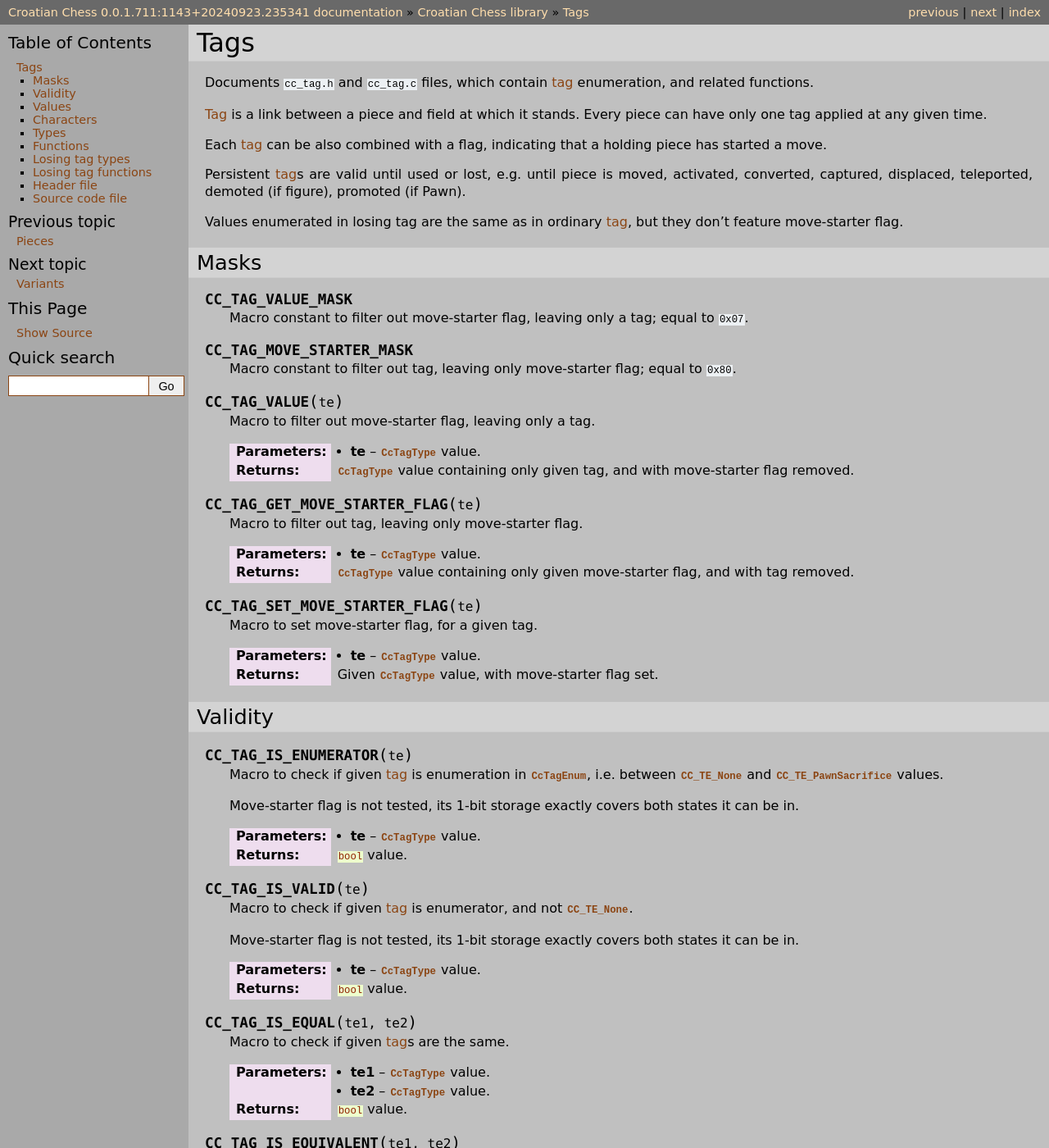
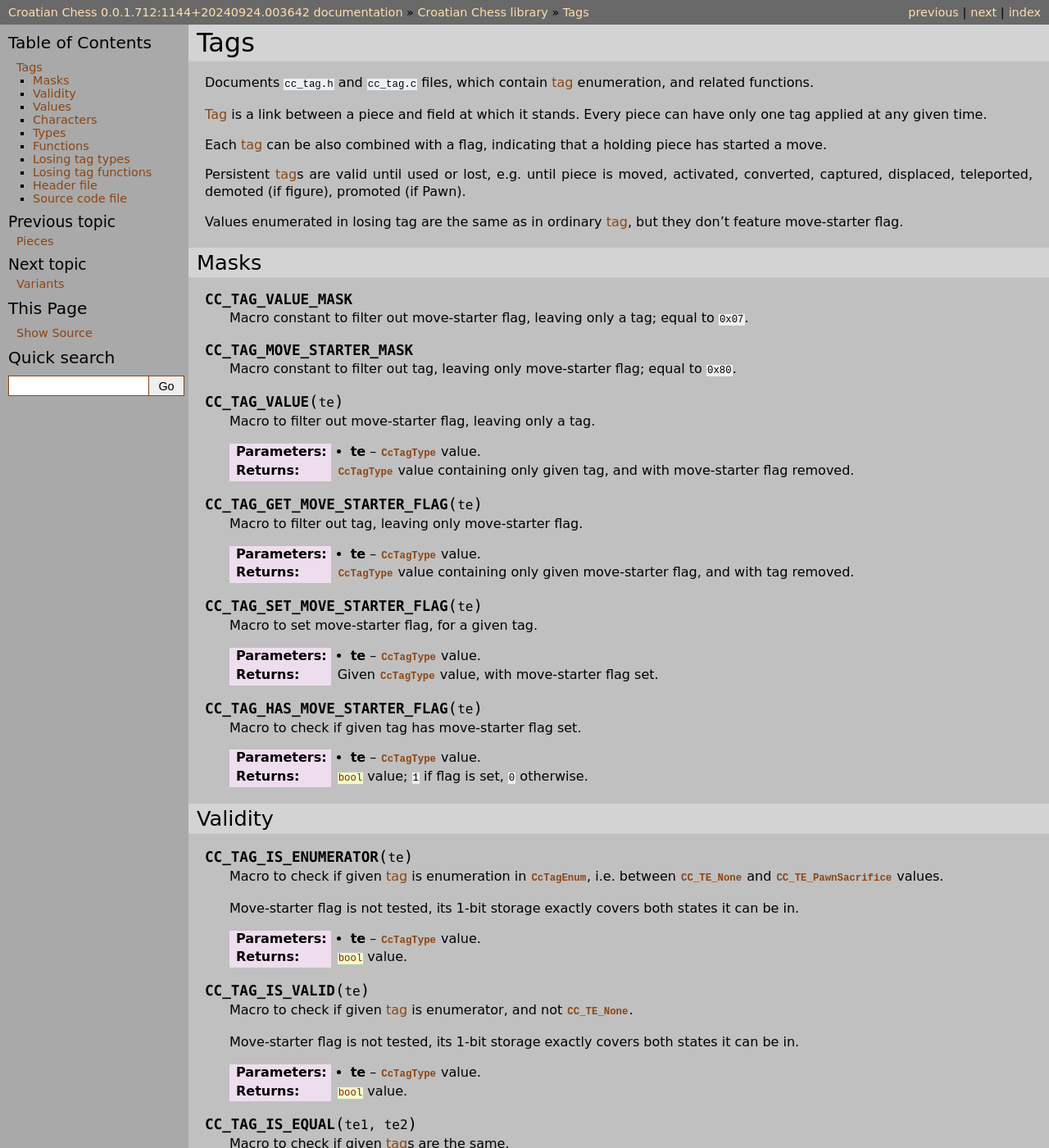
Before and after one commit to mmlacak/crochess, a Sphinx documentation site: the page built from docs/source/libcc/cctags.rst, in a window 1280 px wide and 1400 px high. Shown: the whole window at 82% size. Built offline with Sphinx 7.4.7, drawn with Linux system fonts in a browser that asks for light colours; some of the changed text lies outside the part shown.

Commit message:
Renamed, docced CC_TAG_HAS_MOVE_STARTER_FLAG macro.

```diff
--- a/docs/source/conf.py
+++ b/docs/source/conf.py
@@ -26,10 +26,10 @@ copyright = '2021, Mario Mlačak'
 author = 'Mario Mlačak'
 
 # The short X.Y version
-version = "0.0.1.711:1143+20240923.235341"   # docs-new-lib-short-version-major-minor-feature-commit+meta~breaks-place-marker
+version = "0.0.1.712:1144+20240924.003642"   # docs-new-lib-short-version-major-minor-feature-commit+meta~breaks-place-marker
 
 # The full version, including alpha/beta/rc tags
-release = "0.0.1.711:1143+20240923.235341"   # docs-new-lib-full-version-major-minor-feature-commit+meta~breaks-place-marker
+release = "0.0.1.712:1144+20240924.003642"   # docs-new-lib-full-version-major-minor-feature-commit+meta~breaks-place-marker
 
 
 # -- General configuration ---------------------------------------------------
--- a/docs/source/libcc/cctags.rst
+++ b/docs/source/libcc/cctags.rst
@@ -62,6 +62,13 @@ Masks
 
     :param te: :c:type:`CcTagType` value.
     :returns: Given :c:type:`CcTagType` value, with move-starter flag set.
+
+.. c:macro:: CC_TAG_HAS_MOVE_STARTER_FLAG(te)
+
+    Macro to check if given tag has move-starter flag set.
+
+    :param te: :c:type:`CcTagType` value.
+    :returns: :c:`bool` value; ``1`` if flag is set, ``0`` otherwise.
 
 .. _lbl-libcc-cctags-validity:
 
```
Also changed, not shown: README.md (+2 -2 lines), 6 other files.
